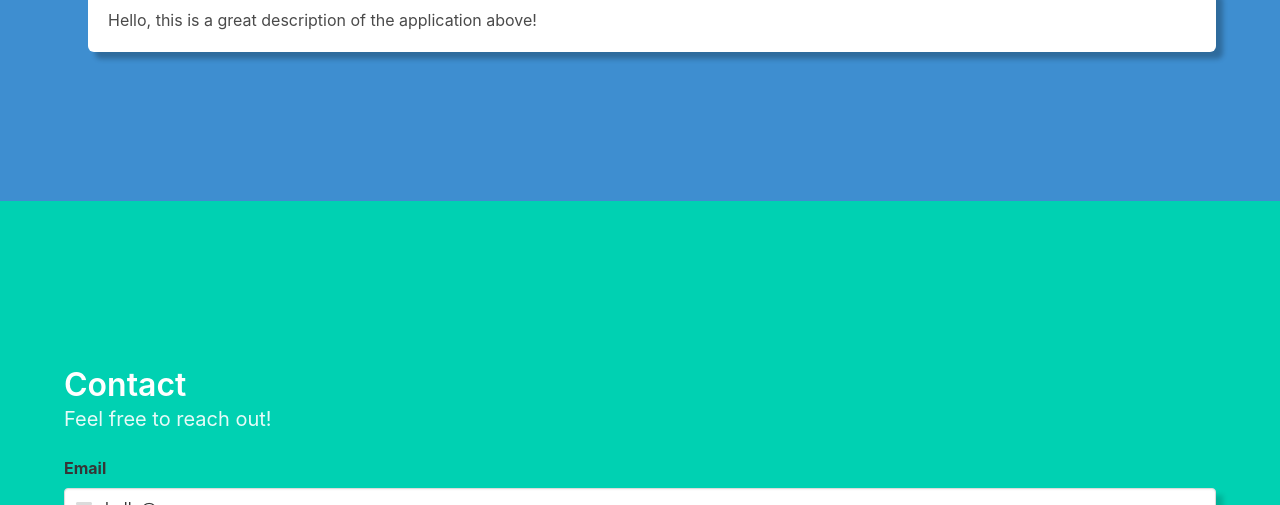
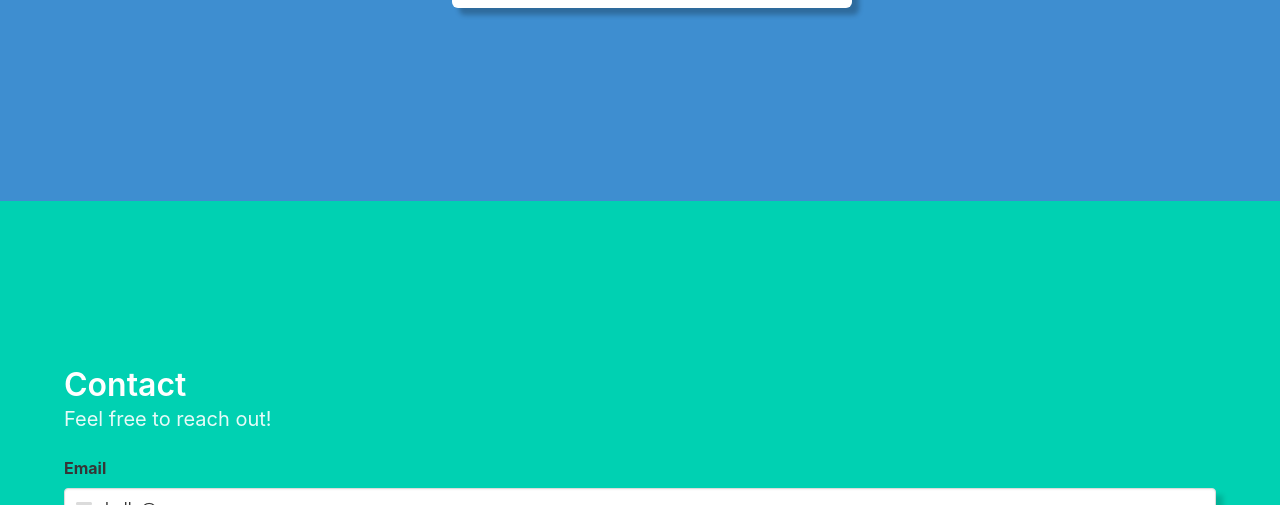
Before and after one commit to Calvinmac633/Calvinmac633.github.io, a plain HTML site: page index.html in a window 1280 px wide. Shown: the part 1399-1904 px from the top of the page. Drawn offline with nearby package versions, Linux system fonts and the light colour scheme.

Commit message:
removed desc

```diff
--- a/index.html
+++ b/index.html
@@ -224,10 +224,10 @@
                 <img id="appImg" src="." alt="img">
               </figure>
             </div>
-            <div class="box box-shadow">
+            <!-- <div class="box box-shadow"> -->
               <!-- MAKE A (PRETTY) TIMER APP AND INCLUDE IT -->
-              <p class="content is-left">Hello, this is a great description of the application above!</p>
-            </div>
+              <!-- <p class="content is-left">Hello, this is a great description of the application above!</p> -->
+            <!-- </div> -->
 
           </div>
         </div>
```
